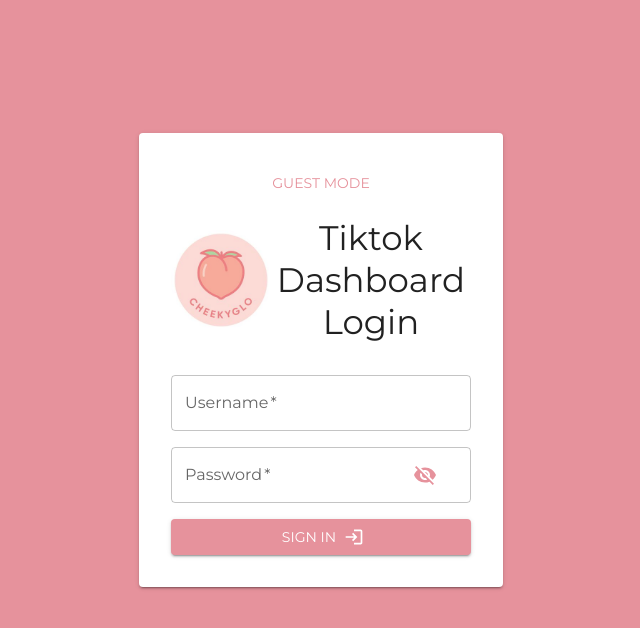
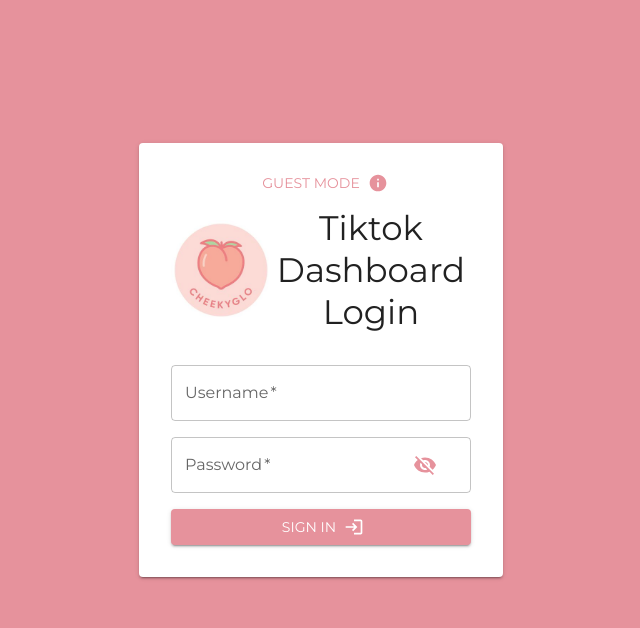
Before and after one commit to KeefeVuong/tiktok_frontend, a React (Vite) app: page /#/login in a window 1280 px wide. Shown: the top 628 px of the page, without its empty margins (319-959 px from the left). Built offline with nearby package versions, Linux system fonts and the light colour scheme.

Commit message:
finished guest mode

```diff
--- a/src/pages/AddAccount.jsx
+++ b/src/pages/AddAccount.jsx
@@ -1,5 +1,5 @@
 import { React, useEffect, useState } from 'react'
-import { Container, TextField, Box, Button, Paper, Typography, Avatar } from '@mui/material';
+import { Container, TextField, Box, Button, Paper, Typography, Avatar, Zoom } from '@mui/material';
 import LoginIcon from '@mui/icons-material/Login';
 import {
     useNavigate
@@ -9,6 +9,7 @@
 import VisibilityIcon from '@mui/icons-material/Visibility';
 import VisibilityOffIcon from '@mui/icons-material/VisibilityOff';
 import useAuth from '../hooks/useAuth.jsx';
+import SubdirectoryArrowLeftIcon from '@mui/icons-material/SubdirectoryArrowLeft';
 
 const containerStyle = {
   height: '100vh',
@@ -43,6 +44,18 @@
   ":hover": {
     backgroundColor: "#e6929c",
   }
+}
+
+const backToDashboardButton = {
+  position: "absolute",
+  margin: "1rem",
+  padding: "1",
+  color: "#e6929c",
+  backgroundColor: "white",
+  ":hover": {
+    backgroundColor: "white",
+  },
+  transitionDelay: "400ms"
 }
 
 function AddAccount({handleSnackbar}) {
@@ -84,7 +97,13 @@
     }
 
  return (
-
+    <>
+    <Zoom in={true} style={backToDashboardButton}>
+      <Button variant="filled" component="a" href="#/">
+        <SubdirectoryArrowLeftIcon sx={{marginRight: "0.5rem"}}/>
+        Back To Dashboard
+      </Button>
+    </Zoom>
     <Box sx={containerStyle}>
       <Paper component="form" onSubmit={submitForm} elevation={2} sx={paperStyle}>
         <Box sx={{display: "flex", justifyContent: "center", alignItems: "center"}}>
@@ -116,6 +135,7 @@
 
       </Paper>
     </Box>
+    </>
   );
 }
 
--- a/src/pages/Login.jsx
+++ b/src/pages/Login.jsx
@@ -1,5 +1,5 @@
 import { React, useEffect, useState } from 'react'
-import { Container, TextField, Box, Button, Paper, Typography, Avatar } from '@mui/material';
+import { Container, TextField, Box, Button, Paper, Typography, Avatar, Tooltip } from '@mui/material';
 import LoginIcon from '@mui/icons-material/Login';
 import {
     useNavigate
@@ -9,6 +9,7 @@
 import VisibilityIcon from '@mui/icons-material/Visibility';
 import VisibilityOffIcon from '@mui/icons-material/VisibilityOff';
 import useAuth from '../hooks/useAuth.jsx';
+import InfoIcon from '@mui/icons-material/Info';
 
 const containerStyle = {
   height: '100vh',
@@ -27,7 +28,7 @@
 
 const paperStyle = {
   marginTop: "-5rem",
-  padding: "2rem",
+  padding: "1rem 2rem 2rem 2rem",
   width: "20%",
   minWidth: "300px",
 }
@@ -63,26 +64,29 @@
     }
 
     const loginAsGuest = (e) => {
-      setLoginForm({
+      const guestLogin = {
         username: "guest",
         password: "guest"
-      })
-      submitForm(e);
+      }
+
+      setLoginForm(guestLogin)
+
+      submitForm(e, guestLogin);
     }
 
-    const submitForm = async (e) => {
+    const submitForm = async (e, loginDetails) => {
       e.preventDefault()
-      await APIFetch("/api-token-auth/", "POST", loginForm)
+      await APIFetch("/api-token-auth/", "POST", loginDetails)
       .then((data) => {
           let users = JSON.parse(localStorage.getItem("users")) ?? []
           let acc = {}
-          acc[loginForm["username"]] = `Token ${data.token}`
+          acc[loginDetails["username"]] = `Token ${data.token}`
           if (!users.some(user => JSON.stringify(user) === JSON.stringify(acc))) {
             users.push(acc)
           }
 
           localStorage.setItem("token", `Token ${data.token}`);
-          localStorage.setItem("currentUser", loginForm["username"])
+          localStorage.setItem("currentUser", loginDetails["username"])
           localStorage.setItem("users", JSON.stringify(users))
           setAuth(true)
           navigate("/");
@@ -101,8 +105,15 @@
  return (
 
     <Box sx={containerStyle}>
-      <Paper component="form" onSubmit={submitForm} elevation={2} sx={paperStyle}>
-        <Button onClick={loginAsGuest} sx={{marginBottom: "1rem", color: "#e6929c"}}>Guest Mode</Button>
+      <Paper component="form" onSubmit={(e) => {submitForm(e, loginForm)}} elevation={2} sx={paperStyle}>
+        <Box sx={{display: 'flex', justifyContent: 'center', alignItems: 'center', height: '3rem'}}>
+          <Button onClick={loginAsGuest} sx={{color: "#e6929c", ':hover': {backgroundColor: "white"}}}>
+            Guest Mode
+          </Button>
+          <Tooltip sx={{color: "#e6929c"}} arrow title="Click here for Guest access to the website. Most functionality has been disabled however feel free to look around!">
+            <InfoIcon fontSize="small"/>
+          </Tooltip>
+        </Box>
         <Box sx={{display: "flex", justifyContent: "center", alignItems: "center"}}>
           <Avatar alt="Cheekyglo Logo" src={logo} component="span" sx={{ width: 100, height: 100}}/>
           <Typography variant="h4">
```
